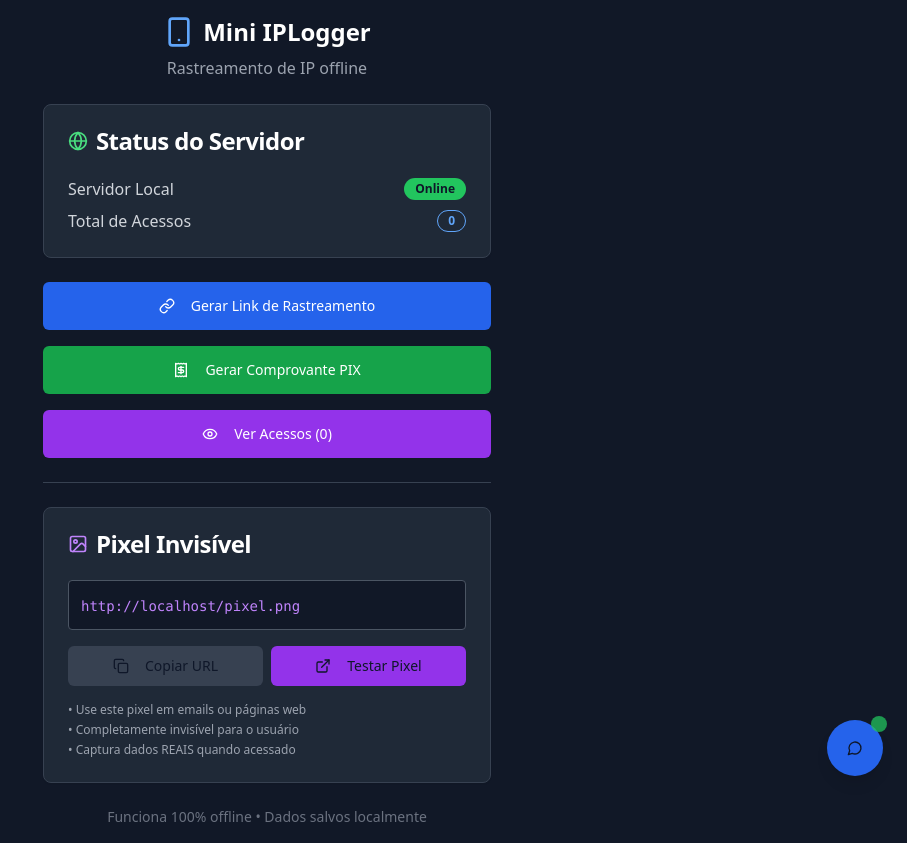
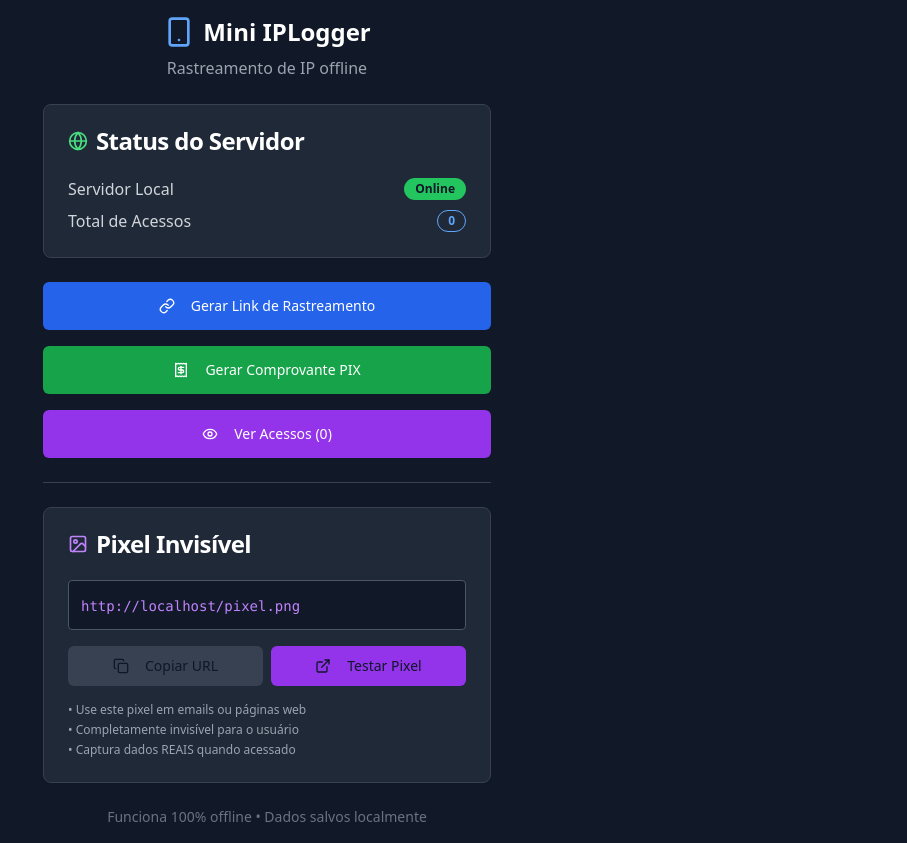
Before and after one commit to wlprouvini/track-it-android-view, a React (Vite) app: page / in a window 1280 px wide. Shown: the whole page, without its empty margins (373-1280 px from the left). Built offline with nearby package versions, Linux system fonts and the light colour scheme.

Commit message:
Remove support feature
Removes the real-time chat support widget and the floating support button.

```diff
--- a/src/App.tsx
+++ b/src/App.tsx
@@ -9,7 +9,6 @@ import NotFound from "./pages/NotFound";
 import RedirectHandler from "./components/RedirectHandler";
 import PixelHandler from "./components/PixelHandler";
 import ReceiptDisplay from "./components/ReceiptDisplay";
-import SupportButton from "./components/SupportButton";
 
 const queryClient = new QueryClient();
 
@@ -18,7 +17,6 @@ const App = () => (
     <TooltipProvider>
       <Toaster />
       <Sonner />
-      <SupportButton />
       <BrowserRouter>
         <Routes>
           <Route path="/" element={<Index />} />
```
